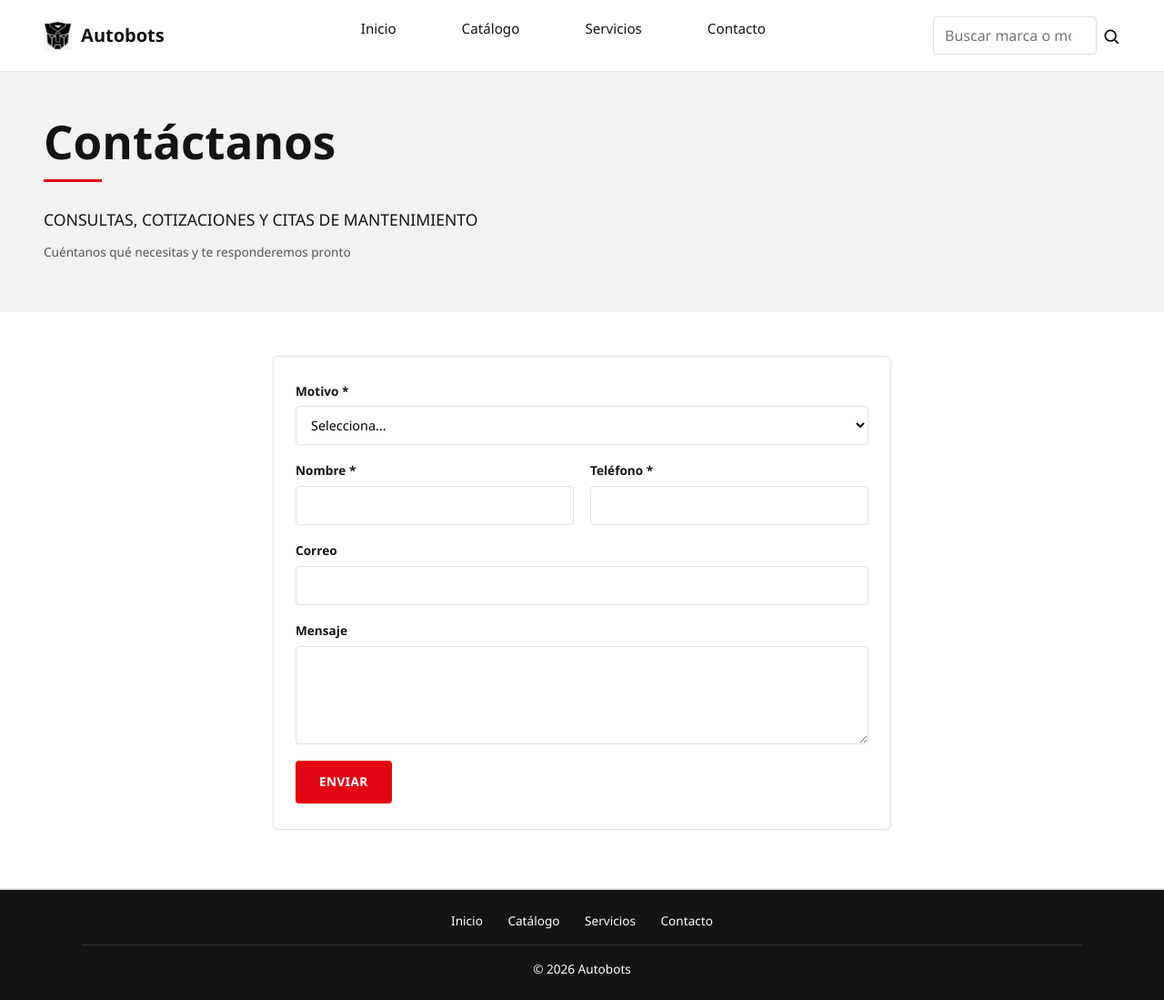
After one commit to SAMTHE23/proyecto-pagina, a Flask app: template templates/contacto.html in a window 1280 px wide. The commit adds this page. Shown: the whole page at 91% size. Run offline with Flask 3, Linux system fonts and the light colour scheme; the template is opened without the code that fills it, so the values that code supplies are empty.

Commit message:
agrego pagina de contacto y base de datos

```diff
--- a/database.py
+++ b/database.py
@@ -35,6 +35,12 @@ class Database:
                 "CREATE TABLE IF NOT EXISTS vehiculos ("
                 "id INTEGER PRIMARY KEY AUTOINCREMENT, marca TEXT, modelo TEXT, "
                 "anio INTEGER, tipo TEXT, imagen TEXT)")
+            con.execute(
+                "CREATE TABLE IF NOT EXISTS contactos ("
+                "id INTEGER PRIMARY KEY AUTOINCREMENT, nombre TEXT NOT NULL, "
+                "telefono TEXT NOT NULL, correo TEXT, motivo TEXT NOT NULL, "
+                "servicio TEXT, fecha TEXT, mensaje TEXT, "
+                "creado TEXT DEFAULT CURRENT_TIMESTAMP)")
             if con.execute("SELECT COUNT(*) FROM vehiculos").fetchone()[0] == 0:
                 con.executemany(
                     "INSERT INTO vehiculos (marca, modelo, anio, tipo, imagen) VALUES (?,?,?,?,?)",
--- a/main.py
+++ b/main.py
@@ -1,10 +1,15 @@
-from flask import Flask, render_template, request
-from repositories import VehiculoRepository
+from flask import Flask, flash, redirect, render_template, request, url_for
+
+from repositories import ContactoRepository, VehiculoRepository
+from services import MOTIVOS, SERVICIOS, ContactoService
 
 NOMBRE_SITIO = "Autobots"
 
 app = Flask(__name__)
+app.secret_key = "cambia-esta-clave-en-produccion"  # necesaria para flash()
+
 vehiculos_repo = VehiculoRepository()
+contacto_service = ContactoService(ContactoRepository())
 
 
 @app.get("/")
@@ -17,10 +22,27 @@ def catalogo():
     busqueda = request.args.get("q", "").strip()
     return render_template("catalogo.html", vehiculos=vehiculos_repo.listar(busqueda), busqueda=busqueda)
 
+
 @app.get("/servicios")
 def servicios():
     return render_template("servicios.html")
 
 
+@app.route("/contacto", methods=["GET", "POST"])
+def contacto():
+    if request.method == "POST":
+        datos, errores = contacto_service.registrar(request.form)
+        if errores:
+            for e in errores:
+                flash(e, "error")
+            return render_template("contactanos.html", motivos=MOTIVOS, servicios=SERVICIOS, datos=datos), 400
+        flash("¡Gracias! Recibimos tu solicitud y te contactaremos pronto.", "ok")
+        return redirect(url_for("contacto"))  # evita reenviar el formulario al refrescar
+
+    # GET: permite llegar desde Servicios con el formulario ya preseleccionado
+    datos = {"motivo": request.args.get("motivo", ""), "servicio": request.args.get("servicio", "")}
+    return render_template("contactanos.html", motivos=MOTIVOS, servicios=SERVICIOS, datos=datos)
+
+
 if __name__ == "__main__":
     app.run(debug=True)
--- /dev/null
+++ b/requirements.txt
@@ -0,0 +1 @@
+Flask>=3.0
--- a/static/styles.css
+++ b/static/styles.css
@@ -332,3 +332,35 @@
 @media (max-width: 600px){
   .mant-grid{ grid-template-columns: 1fr; }
 }
+
+.hero-izq{ text-align:left; padding-left:48px; padding-right:48px; }
+.hero-izq .mant-linea{ margin-left:0; }
+.contacto-contenido{ max-width:720px; margin:0 auto; padding:48px 20px 64px; }
+.formulario{
+  background:var(--blanco);
+  border:1px solid var(--gris-borde);
+  border-radius:6px;
+  padding:28px 24px;
+  box-shadow:0 1px 3px rgba(0,0,0,0.05);
+}
+.campo{ display:flex; flex-direction:column; margin-bottom:18px; }
+.campo-doble{ display:grid; grid-template-columns:1fr 1fr; gap:18px; }
+.formulario label{ font-size:0.85rem; font-weight:600; margin-bottom:6px; }
+.formulario input, .formulario select, .formulario textarea{
+  padding:10px 12px;
+  border:1px solid var(--gris-borde);
+  border-radius:4px;
+  font:inherit;
+  font-size:0.9rem;
+  background:var(--blanco);
+}
+.formulario input:focus, .formulario select:focus, .formulario textarea:focus{
+  outline:2px solid var(--rojo);
+  outline-offset:-1px;
+}
+.btn-form{ cursor:pointer; }
+.btn-form:hover{ background:var(--rojo-oscuro); }
+.aviso{ padding:12px 16px; border-radius:4px; margin-bottom:12px; font-size:0.9rem; }
+.aviso.ok{ background:#e8f5e9; color:#1b5e20; border:1px solid #a5d6a7; }
+.aviso.error{ background:#fdecea; color:var(--rojo-oscuro); border:1px solid #f5b5b0; }
+@media (max-width:600px){ .campo-doble{ grid-template-columns:1fr; } .hero-izq{ padding-left:20px; padding-right:20px; } }
--- a/templates/base.html
+++ b/templates/base.html
@@ -19,7 +19,7 @@
         <li><a href="{{ url_for('home') }}">Inicio</a></li>
         <li><a href="{{ url_for('catalogo') }}">Catálogo</a></li>
         <li><a href="{{ url_for('servicios') }}">Servicios</a></li>
-        <li><a href="#">Contacto</a></li>
+        <li><a href="{{ url_for('contacto') }}">Contacto</a></li>
       </ul>
     </nav>
     <div class="header-right">
@@ -43,7 +43,10 @@
     <div class="footer-links">
       <a href="{{ url_for('home') }}">Inicio</a>
       <a href="{{ url_for('catalogo') }}">Catálogo</a>
+      <a href="{{ url_for('servicios') }}">Servicios</a>
+      <a href="{{ url_for('contacto') }}">Contacto</a>
     </div>
+
     <hr class="footer-divisor">
     &copy; 2026 Autobots
   </footer>
--- /dev/null
+++ b/templates/contacto.html
@@ -0,0 +1,81 @@
+{% extends "base.html" %}
+
+{% block titulo %}Contacto{% endblock %}
+
+{% block contenido %}
+  <section class="mant-hero hero-izq">
+    <h1>Contáctanos</h1>
+    <span class="mant-linea" aria-hidden="true"></span>
+    <p class="mant-subtitulo">CONSULTAS, COTIZACIONES Y CITAS DE MANTENIMIENTO</p>
+    <p class="mant-ayuda">Cuéntanos qué necesitas y te responderemos pronto</p>
+  </section>
+
+  <section class="contacto-contenido">
+    {% for categoria, msg in get_flashed_messages(with_categories=true) %}
+      <p class="aviso {{ categoria }}">{{ msg }}</p>
+    {% endfor %}
+
+    <form class="formulario" method="post" action="{{ url_for('contacto') }}">
+      <div class="campo">
+        <label for="motivo">Motivo *</label>
+        <select id="motivo" name="motivo" required>
+          <option value="">Selecciona...</option>
+          {% for m in motivos %}
+          <option value="{{ m }}" {{ 'selected' if datos.motivo == m }}>{{ m }}</option>
+          {% endfor %}
+        </select>
+      </div>
+
+      <div class="campo-doble">
+        <div class="campo">
+          <label for="nombre">Nombre *</label>
+          <input id="nombre" name="nombre" value="{{ datos.nombre or '' }}" required>
+        </div>
+        <div class="campo">
+          <label for="telefono">Teléfono *</label>
+          <input id="telefono" name="telefono" value="{{ datos.telefono or '' }}" required>
+        </div>
+      </div>
+
+      <div class="campo">
+        <label for="correo">Correo</label>
+        <input id="correo" type="email" name="correo" value="{{ datos.correo or '' }}">
+      </div>
+
+      <div id="bloque-cita" class="campo-doble">
+        <div class="campo">
+          <label for="servicio">Servicio</label>
+          <select id="servicio" name="servicio">
+            <option value="">Selecciona...</option>
+            {% for s in servicios %}
+            <option value="{{ s }}" {{ 'selected' if datos.servicio == s }}>{{ s }}</option>
+            {% endfor %}
+          </select>
+        </div>
+        <div class="campo">
+          <label for="fecha">Fecha deseada</label>
+          <input id="fecha" type="date" name="fecha" value="{{ datos.fecha or '' }}">
+        </div>
+      </div>
+
+      <div class="campo">
+        <label for="mensaje">Mensaje</label>
+        <textarea id="mensaje" name="mensaje" rows="4">{{ datos.mensaje or '' }}</textarea>
+      </div>
+
+      <button class="btn btn-form" type="submit">ENVIAR</button>
+    </form>
+  </section>
+  <hr class="divisor">
+
+  <script>
+    // Muestra servicio y fecha solo cuando el motivo es "Agendar mantenimiento"
+    const motivo = document.getElementById("motivo");
+    const bloque = document.getElementById("bloque-cita");
+    function alternar() {
+      bloque.style.display = motivo.value === "Agendar mantenimiento" ? "grid" : "none";
+    }
+    motivo.addEventListener("change", alternar);
+    alternar();
+  </script>
+{% endblock %}
```
Also changed, not shown: repositories.py (+25 -1 lines), templates/services.py (added, +49 -0 lines), templates/servicios.html (+7 -13 lines), templates/contactanos.html (added).
